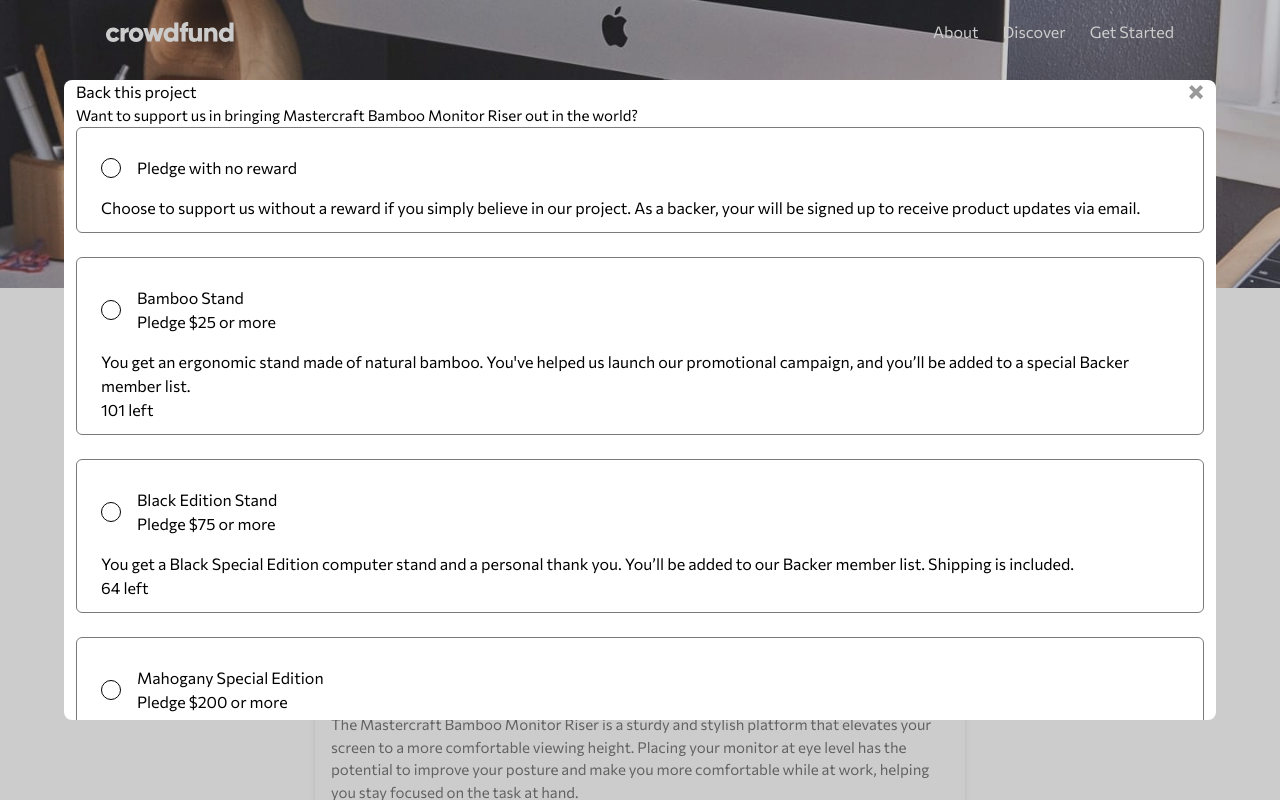
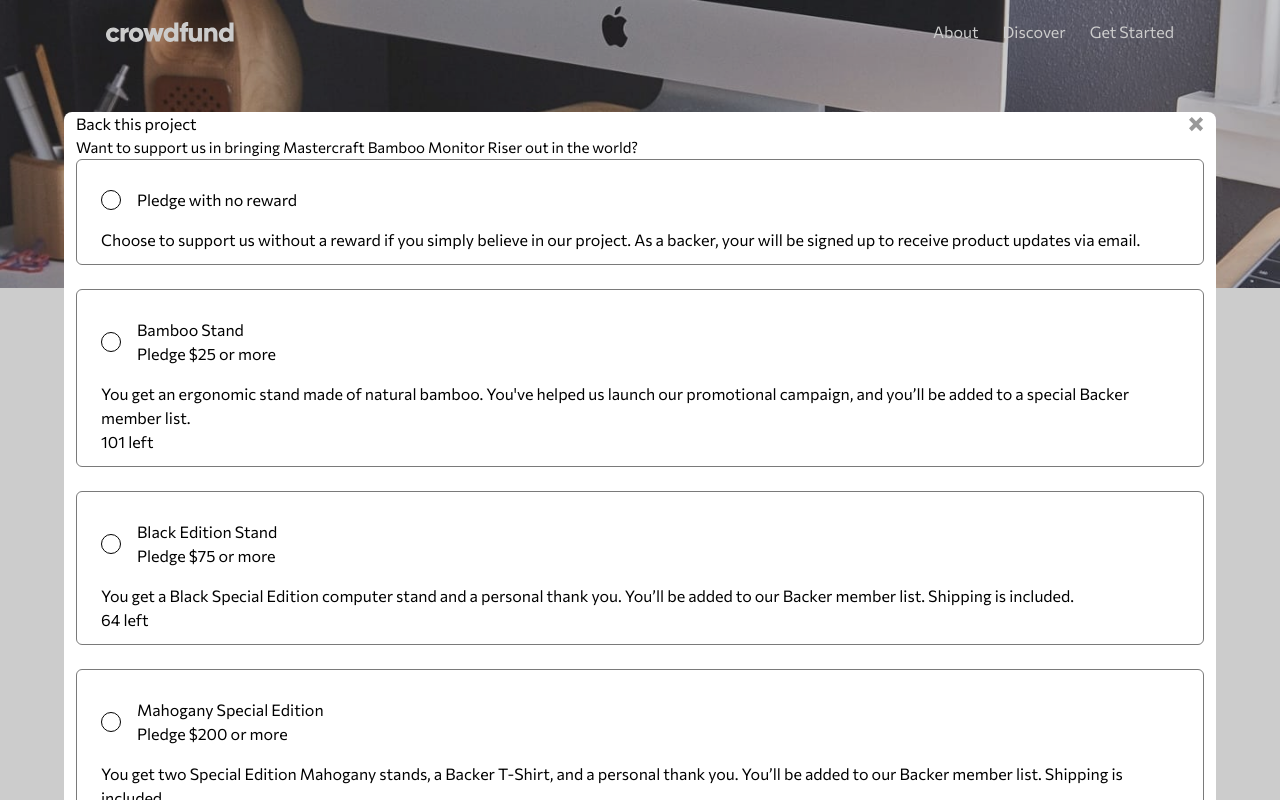
Before and after one commit to chiamaka28/crowdfunding-product, a React (Vite) app: page / in a window 1280 px wide. Both pictures are taken after a click on the button "Back this project". Shown: the top 800 px of the page. Built offline with nearby package versions, Linux system fonts and the light colour scheme.

Commit message:
fixed the scroll on the modal

```diff
--- a/src/components/Main.jsx
+++ b/src/components/Main.jsx
@@ -15,7 +15,7 @@ const Main = () => {
             <span className="w-[20%] h-[1px] bg-black mx-auto mt-3 md:hidden"></span>
           </p>
           <p className="flex flex-col text-center my-4 md:border-l md:pl-6">
-            <span className="text-[25px] font-extrabold">$5,007</span> of total
+            <span className="text-[25px] font-extrabold">5,007</span> of total
             backers
             <span className="w-[20%] h-[1px] bg-black mx-auto mt-3 md:hidden"></span>
           </p>
--- a/src/components/ProjectModal.jsx
+++ b/src/components/ProjectModal.jsx
@@ -9,8 +9,8 @@ const ProjectModal = ({ handleModal }) => {
     setSelected(!selected)
   }
   return (
-    <div className="fixed top-0 left-0 bg-overlay w-full h-full z-50 flex justify-center items-center">
-      <div className="bg-white w-[90%] h-[80%] overflow-auto overscroll-contain px-3 rounded-lg">
+    <div className="fixed top-0 left-0 bg-overlay overflow-y-auto w-full h-full z-50">
+      <div className="bg-white w-[90%] min-h-[100%] px-3 rounded-lg mx-auto my-28">
         <div className="flex justify-between items-center">
           <h3>Back this project</h3>
           <button onClick={handleModal}>
```
